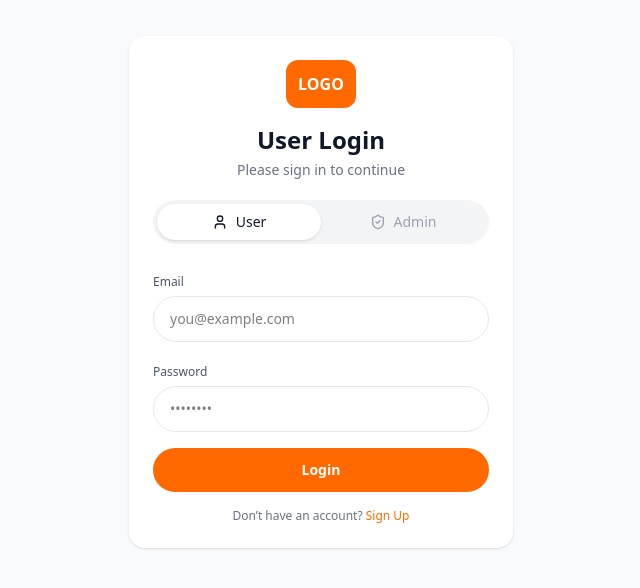
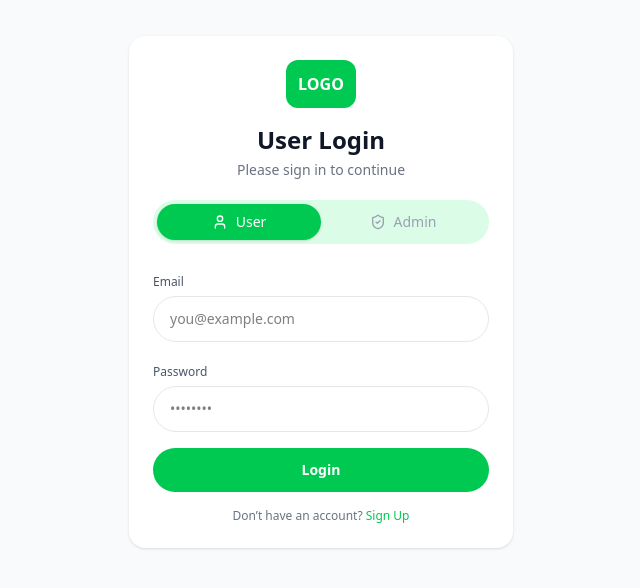
Before and after one commit to khushalchandpa7/self-ticket-booking, a React (Vite) app: page /login in a window 1280 px wide. Shown: the part 108-696 px from the top of the page, without its empty margins (319-959 px from the left). Built offline with nearby package versions, Linux system fonts and the light colour scheme.

Commit message:
Login Page UI modified to green color combination UI

```diff
--- a/src/Pages/Login.jsx
+++ b/src/Pages/Login.jsx
@@ -4,15 +4,15 @@ import { useNavigate } from "react-router-dom";
 
 export default function Login() {
   const [activeTab, setActiveTab] = useState("user");
-    const navigate = useNavigate()
+  const navigate = useNavigate();
 
   return (
     <div className="min-h-screen flex items-center justify-center bg-gray-50 px-4">
       <div className="w-full max-w-sm bg-white rounded-2xl shadow p-6 text-center">
-
         {/* Logo */}
         <div className="flex justify-center mb-4">
-                    <div className="bg-orange-500 p-3 rounded-xl text-white font-bold">
+          <div className="bg-green-500 p-3 rounded-xl text-white font-bold">
+            {/* <img src="src/assets/khushal-dark-headshot.jpeg" className="h-20 rounded-full" /> */}
             LOGO
           </div>
         </div>
@@ -21,16 +21,18 @@ export default function Login() {
         <h1 className="text-2xl font-bold text-gray-900">
           {activeTab === "user" ? "User Login" : "Admin Login"}
         </h1>
-                <p className="text-gray-500 text-sm mt-1">
-                    Please sign in to continue
-                </p>
+        <p className="text-gray-500 text-sm mt-1">Please sign in to continue</p>
 
         {/* Tabs */}
-                <div className="mt-5 bg-gray-100 rounded-full p-1 flex">
+        <div className="mt-5 bg-green-100 rounded-full p-1 flex">
           <button
             onClick={() => setActiveTab("user")}
             className={`w-1/2 py-2 rounded-full flex items-center justify-center gap-2 text-sm font-medium transition
-              ${activeTab === "user" ? "bg-white shadow text-gray-900" : "text-gray-400"}`}
+              ${
+                activeTab === "user"
+                  ? "bg-green-500 shadow text-white"
+                  : "text-gray-400"
+              }`}
           >
             <User size={16} /> User
           </button>
@@ -38,7 +40,11 @@ export default function Login() {
           <button
             onClick={() => setActiveTab("admin")}
             className={`w-1/2 py-2 rounded-full flex items-center justify-center gap-2 text-sm font-medium transition
-              ${activeTab === "admin" ? "bg-white shadow text-gray-900" : "text-gray-400"}`}
+              ${
+                activeTab === "admin"
+                  ? "bg-green-500 shadow text-white"
+                  : "text-gray-400"
+              }`}
           >
             <ShieldCheck size={16} /> Admin
           </button>
@@ -46,26 +52,27 @@ export default function Login() {
 
         {/* Form (Static) */}
         <div className="mt-6 text-left space-y-4">
-
           <div>
             <label className="text-xs text-gray-600 font-medium">Email</label>
             <input
               type="email"
               placeholder="you@example.com"
-                            className="w-full mt-1 px-4 py-3 rounded-full border border-gray-200 text-sm focus:outline-none focus:ring-2 focus:ring-orange-400"
+              className="w-full mt-1 px-4 py-3 rounded-full border border-gray-200 text-sm focus:outline-none focus:ring-2 focus:ring-green-400"
             />
           </div>
 
           <div>
-                        <label className="text-xs text-gray-600 font-medium">Password</label>
+            <label className="text-xs text-gray-600 font-medium">
+              Password
+            </label>
             <input
               type="password"
               placeholder="••••••••"
-                            className="w-full mt-1 px-4 py-3 rounded-full border border-gray-200 text-sm focus:outline-none focus:ring-2 focus:ring-orange-400"
+              className="w-full mt-1 px-4 py-3 rounded-full border border-gray-200 text-sm focus:outline-none focus:ring-2 focus:ring-green-400"
             />
           </div>
 
-                    <button className="w-full bg-orange-500 text-white py-3 rounded-full text-sm font-semibold hover:bg-orange-600 transition">
+          <button className="w-full bg-green-500 cursor-pointer text-white py-3 rounded-full text-sm font-semibold hover:bg-green-600 transition">
             {activeTab === "admin" ? "Login as Admin" : "Login"}
           </button>
         </div>
@@ -74,7 +81,10 @@ export default function Login() {
         {activeTab === "user" && (
           <p className="mt-4 text-xs text-gray-500">
             Don’t have an account?{" "}
-                        <button onClick={() => navigate('/register')} className="text-orange-500 cursor-pointer hover:underline">
+            <button
+              onClick={() => navigate("/register")}
+              className="text-green-500 cursor-pointer hover:underline"
+            >
               Sign Up
             </button>
           </p>
```
Lines whose indentation alone changed are shown as unchanged.
